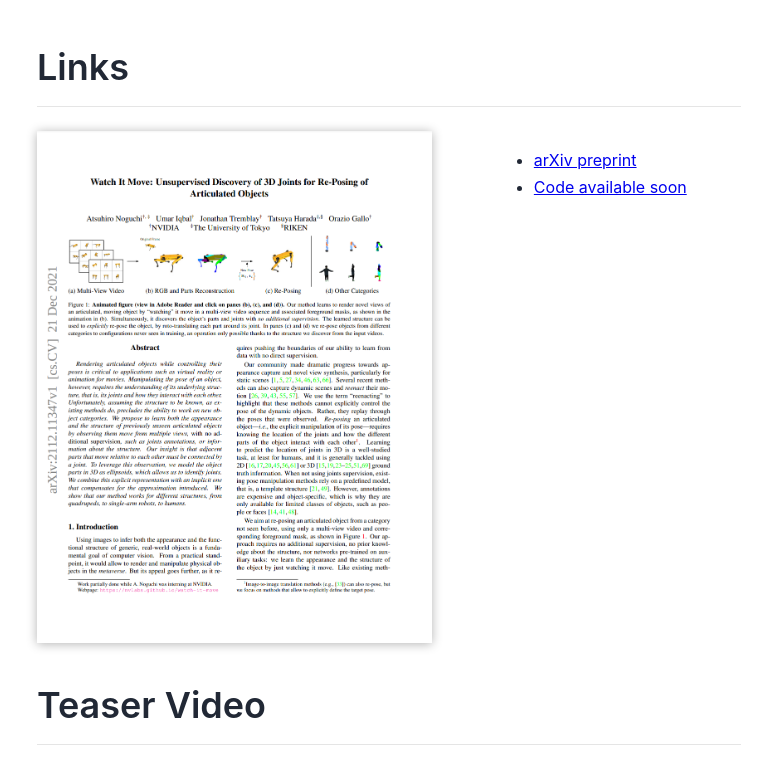
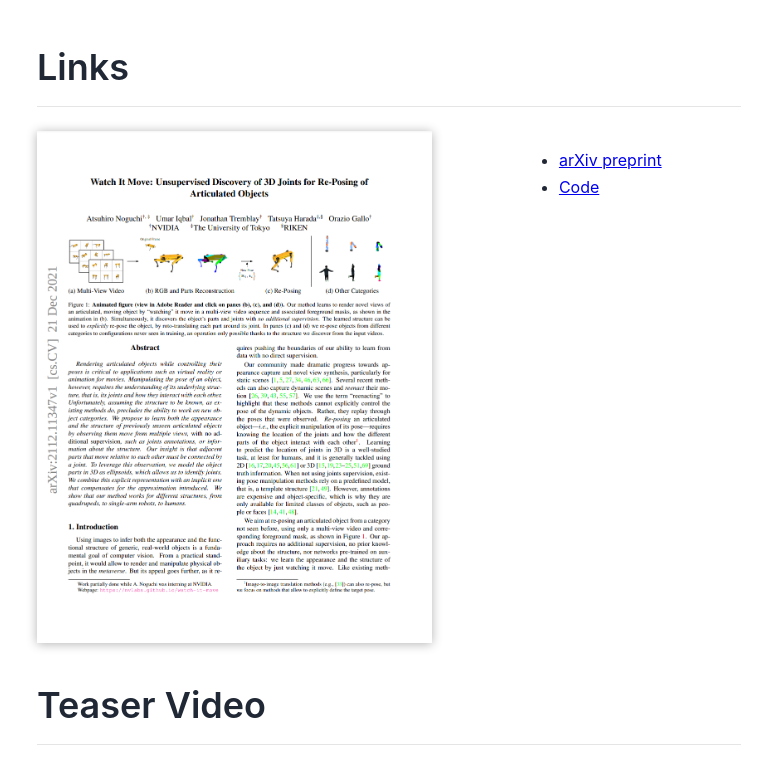
Before and after one commit to NVlabs/watch-it-move, a plain HTML site: page index.html in a window 1280 px wide. Shown: the part 1476-2233 px from the top of the page, without its empty margins (251-1023 px from the left). Drawn offline with Linux system fonts and the light colour scheme; a web font is replaced by a local one.

Commit message:
Update index.html

```diff
--- a/index.html
+++ b/index.html
@@ -122,7 +122,7 @@
                     </li>
                     <li>
                         <a href="https://github.com/NVlabs/watch-it-move" target="_blank">
-                            Code available soon
+                            Code
                         </a>
                     </li>
                 </ul>
```
